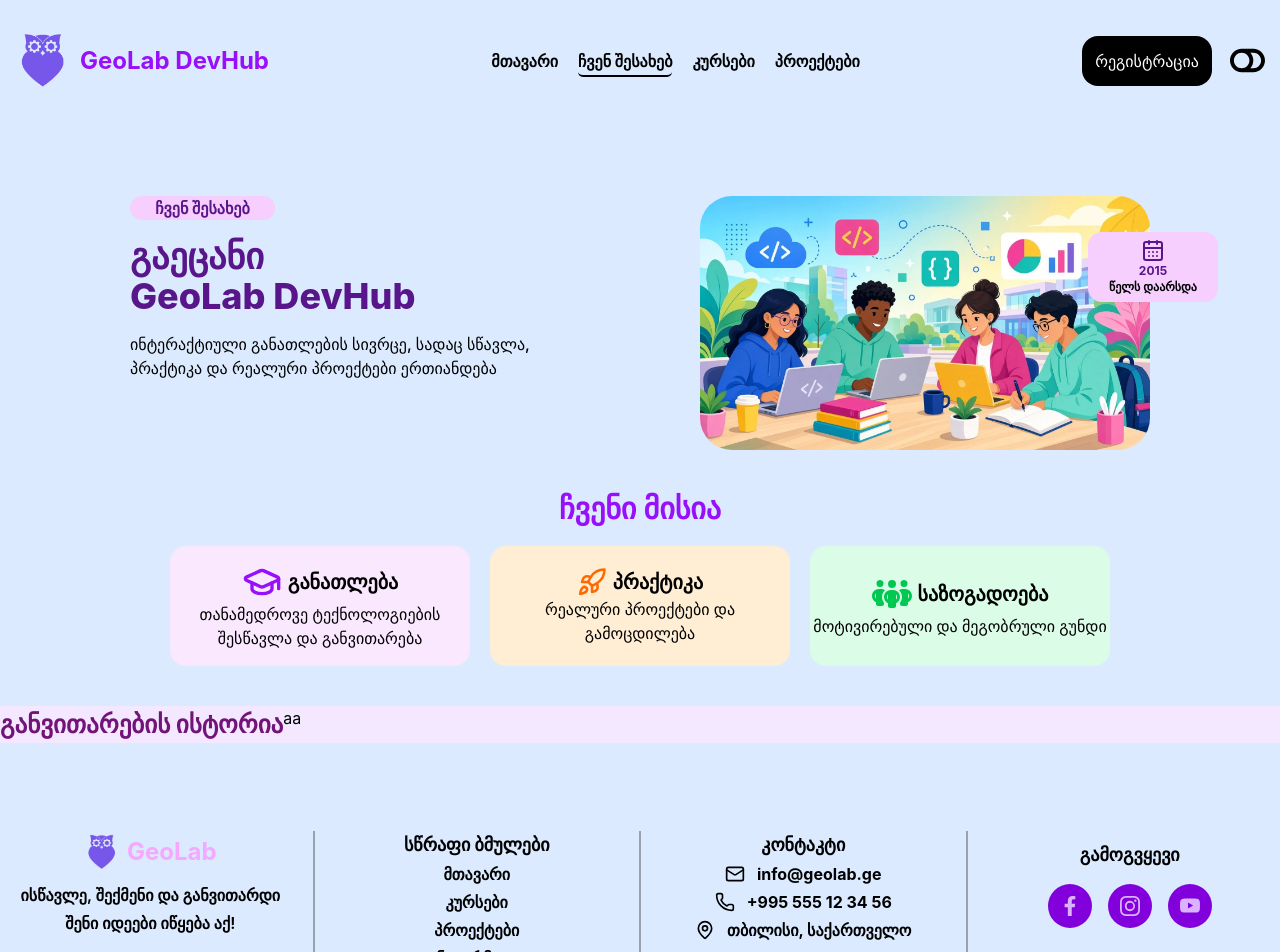
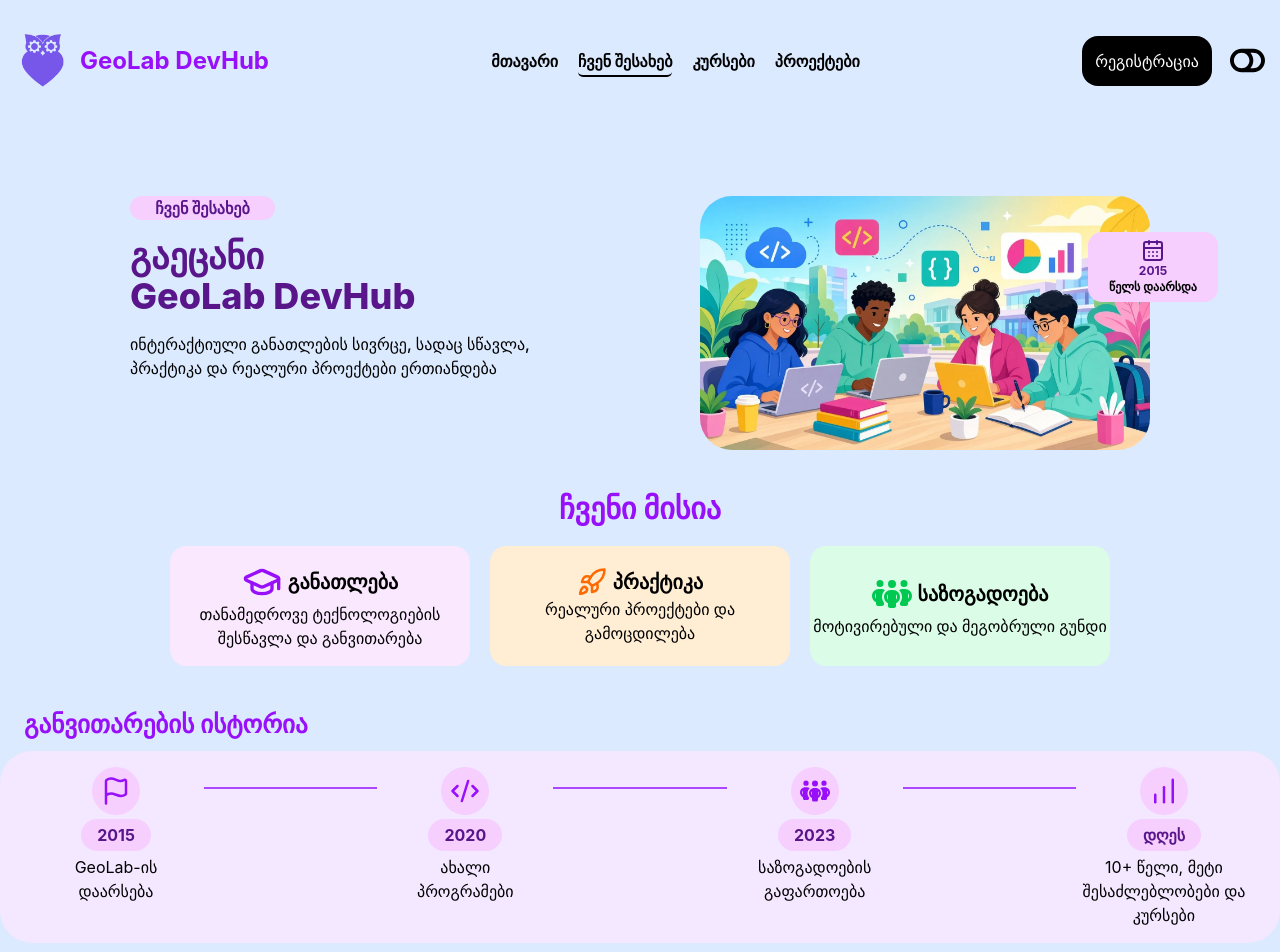
Before and after one commit to Aleeksandree/GeoLab-DevHub, a React (Vite) app: page /infos in a window 1280 px wide. Shown: the top 952 px of the page. Built offline with nearby package versions, Linux system fonts and the light colour scheme.

Commit message:
infos მესამე სექცია

```diff
--- a/src/components/Footer.jsx
+++ b/src/components/Footer.jsx
@@ -46,7 +46,7 @@ const Footer = () => {
               src={GeoLab}
               alt="Logo-icon"
             />
-            <h2 className="font-bold text-fuchsia-300 text-2xl">GeoLab</h2>
+            <h2 className="font-bold text-purple-600 text-2xl">GeoLab</h2>
           </div>
           <span
             className={` font-bold  ${light ? "text-white" : "text-black "} font-semibold  text-center flex flex-col gap-1`}
--- a/src/components/Home.jsx
+++ b/src/components/Home.jsx
@@ -49,7 +49,7 @@ const Home = () => {
         </div>
       </div>
       <div className="flex flex-col gap-[50px]">
-        <div className="max-w-[1440px] flex flex-col items-center justify-center  ">
+        <div className="max-w-[1440px] flex flex-col items-center justify-center mx-auto ">
           <h2 className="bg-purple-300 w-[230px] text-center rounded-2xl font-bold text-purple-800 p-1 mb-2">
             ჩვენი მიმართულებები
           </h2>
--- a/src/components/Info.jsx
+++ b/src/components/Info.jsx
@@ -2,6 +2,9 @@ import {
   Calendar,
   Calendar1Icon,
   CalendarDays,
+  ChartNoAxesColumnIncreasing,
+  CodeXml,
+  Flag,
   GraduationCap,
   RocketIcon,
 } from "lucide-react";
@@ -73,11 +76,66 @@ const Info = () => {
 
       {/* SECTION 3 */}
 
-      <div className="w-full max-w-[1440px] bg-purple-100  mx-auto flex  ">
-        <h2 className="font-extrabold text-fuchsia-900 text-[25px]">
+      <div className="w-full max-w-[1440px]  mx-auto flex-col  ">
+        <h2 className="font-bold text-purple-600 text-[25px] flex bg-blue-100 pl-6 pb-2 ">
           განვითარების ისტორია
         </h2>
-        <div>aa</div>
+        <div className="flex gap-1 bg-purple-100 rounded-4xl p-4 justify-between">
+          <div className="flex flex-col items-center text-center gap-1 w-[200px] shrink-0">
+            <div
+              className="bg-fuchsia-200 w-12 h-12 rounded-full flex items-center
+            justify-center"
+            >
+              <Flag size={30} className="text-purple-600" />
+            </div>
+            <span className="bg-fuchsia-200 rounded-full px-4 py-1 font-bold text-purple-900">
+              2015
+            </span>
+            <p className="w-[100px]">GeoLab-ის დაარსება</p>
+          </div>
+          <span className="block flex-1 h-[2px] bg-purple-500 mt-5 -mx-4"></span>
+          <div className="flex flex-col items-center text-center gap-1 w-[200px] shrink-0">
+            <div
+              className="bg-fuchsia-200 w-12 h-12 rounded-full flex items-center
+            justify-center"
+            >
+              <CodeXml size={30} className="text-purple-600" />
+            </div>
+            <span className="bg-fuchsia-200 rounded-full px-4 py-1 font-bold text-purple-900">
+              2020
+            </span>
+            <p className="w-[100px]">ახალი პროგრამები</p>
+          </div>
+          <span className="block flex-1 h-[2px] bg-purple-500 mt-5 -mx-4"></span>
+          <div className="flex flex-col items-center text-center gap-1 w-[200px] shrink-0">
+            <div
+              className="bg-fuchsia-200 w-12 h-12 rounded-full flex items-center
+            justify-center"
+            >
+              <FaPeopleGroup size={30} className="text-purple-600" />
+            </div>
+            <span className="bg-fuchsia-200 rounded-full px-4 py-1 font-bold text-purple-900">
+              2023
+            </span>
+            <p>საზოგადოების გაფართოება</p>
+          </div>
+          <span className="block flex-1 h-[2px] bg-purple-500 mt-5 -mx-4"></span>
+          <div className="flex flex-col items-center text-center gap-1 w-[200px] shrink-0">
+            <div
+              className="bg-fuchsia-200 w-12 h-12 rounded-full flex items-center
+            justify-center"
+            >
+              <ChartNoAxesColumnIncreasing
+                size={30}
+                className="text-purple-600"
+              />
+            </div>
+            <span className="bg-fuchsia-200 rounded-full px-4 py-1 font-bold text-purple-900">
+              დღეს
+            </span>
+            <p>10+ წელი, მეტი შესაძლებლობები და კურსები</p>
+          </div>
+        </div>
       </div>
     </div>
   );
```
